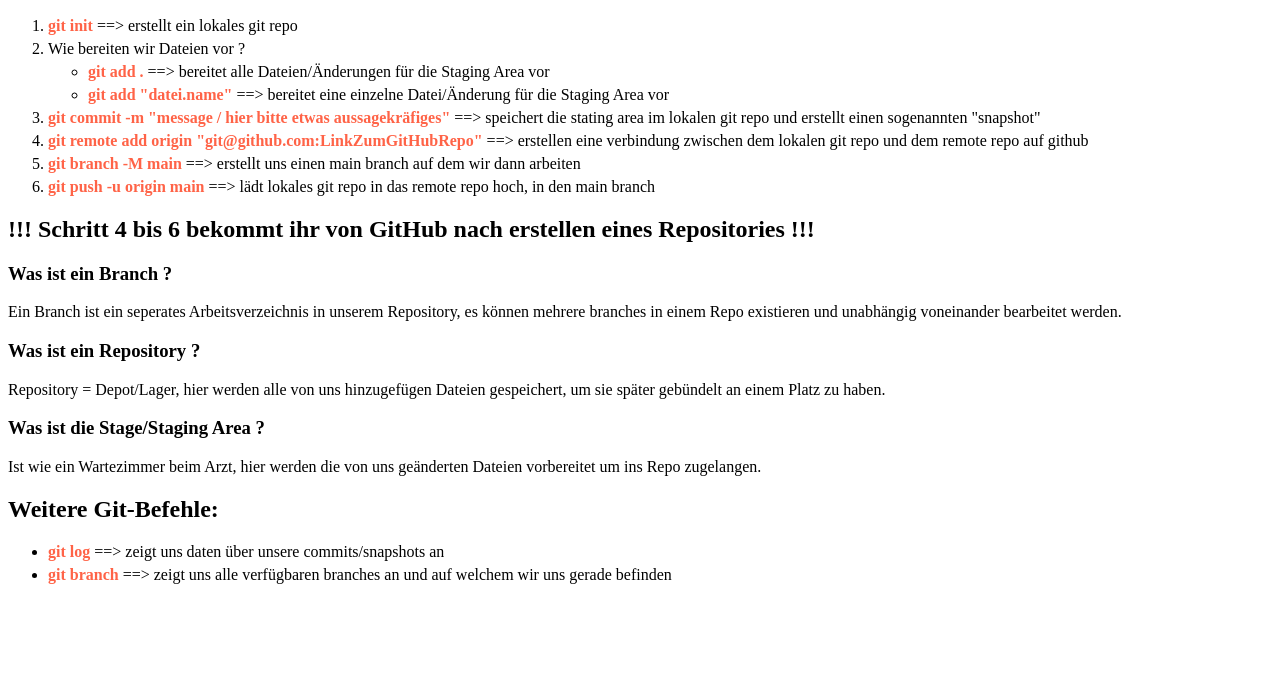
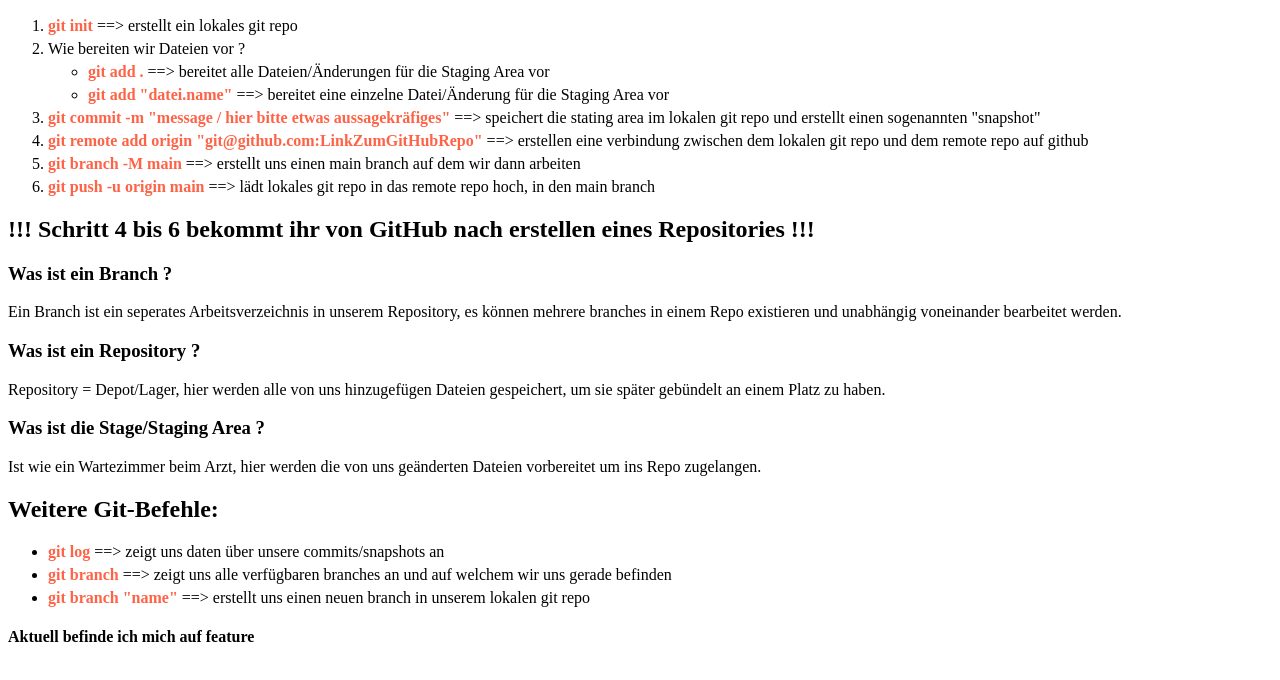
Before and after one commit to SteffenKloempges/git_vertiefung_team_workflow, a plain HTML site: page index.html in a window 1280 px wide. Shown: the part 110-790 px from the top of the page. Drawn offline with Linux system fonts and the light colour scheme.

Commit message:
added on feature h4

```diff
--- a/index.html
+++ b/index.html
@@ -53,7 +53,10 @@
         <li><span>git log</span> ==> zeigt uns daten über unsere commits/snapshots an</li>
         <li><span>git branch</span> ==> zeigt uns alle verfügbaren branches an und auf welchem wir uns gerade befinden
         </li>
+        <li><span>git branch "name"</span> ==> erstellt uns einen neuen branch in unserem lokalen git repo
+        </li>
     </ul>
+    <h4>Aktuell befinde ich mich auf feature</h4>
 </body>
 
 </html>
```
